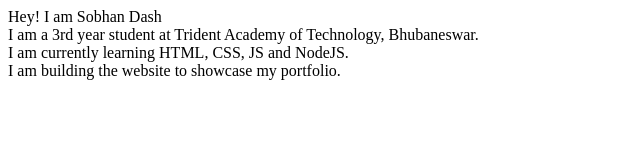
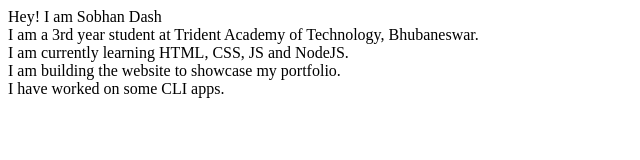
Before and after one commit to SobhanDash/sobhan-site, a plain HTML site: page index.html in a window 1280 px wide. Shown: the whole page, without its empty margins (0-640 px from the left). Drawn offline with Linux system fonts and the light colour scheme.

Commit message:
update-project details added

```diff
--- a/index.html
+++ b/index.html
@@ -11,7 +11,8 @@
     Hey! I am Sobhan Dash<br>
     I am a 3rd year student at Trident Academy of Technology, Bhubaneswar.<br>
     I am currently learning HTML, CSS, JS and NodeJS.<br>
-    I am building the website to showcase my portfolio.
+    I am building the website to showcase my portfolio.<br>
+    I have worked on some CLI apps.<br>
 </body>
 
 </html>
```
